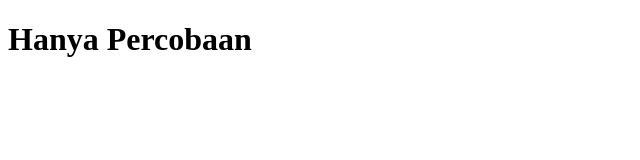
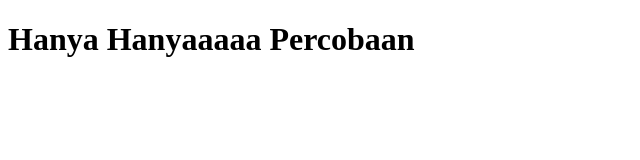
Before and after one commit to sandiput/percobaan, a plain HTML site: page index.html in a window 1280 px wide. Shown: the whole page, without its empty margins (0-640 px from the left). Drawn offline with Linux system fonts and the light colour scheme.

Commit message:
Mengedit h1 dalam index.html

```diff
--- a/index.html
+++ b/index.html
@@ -6,6 +6,6 @@
     <title>Mengubah Percobaan</title>
   </head>
   <body>
-    <h1>Hanya Percobaan</h1>
+    <h1>Hanya Hanyaaaaa Percobaan</h1>
   </body>
 </html>
```
